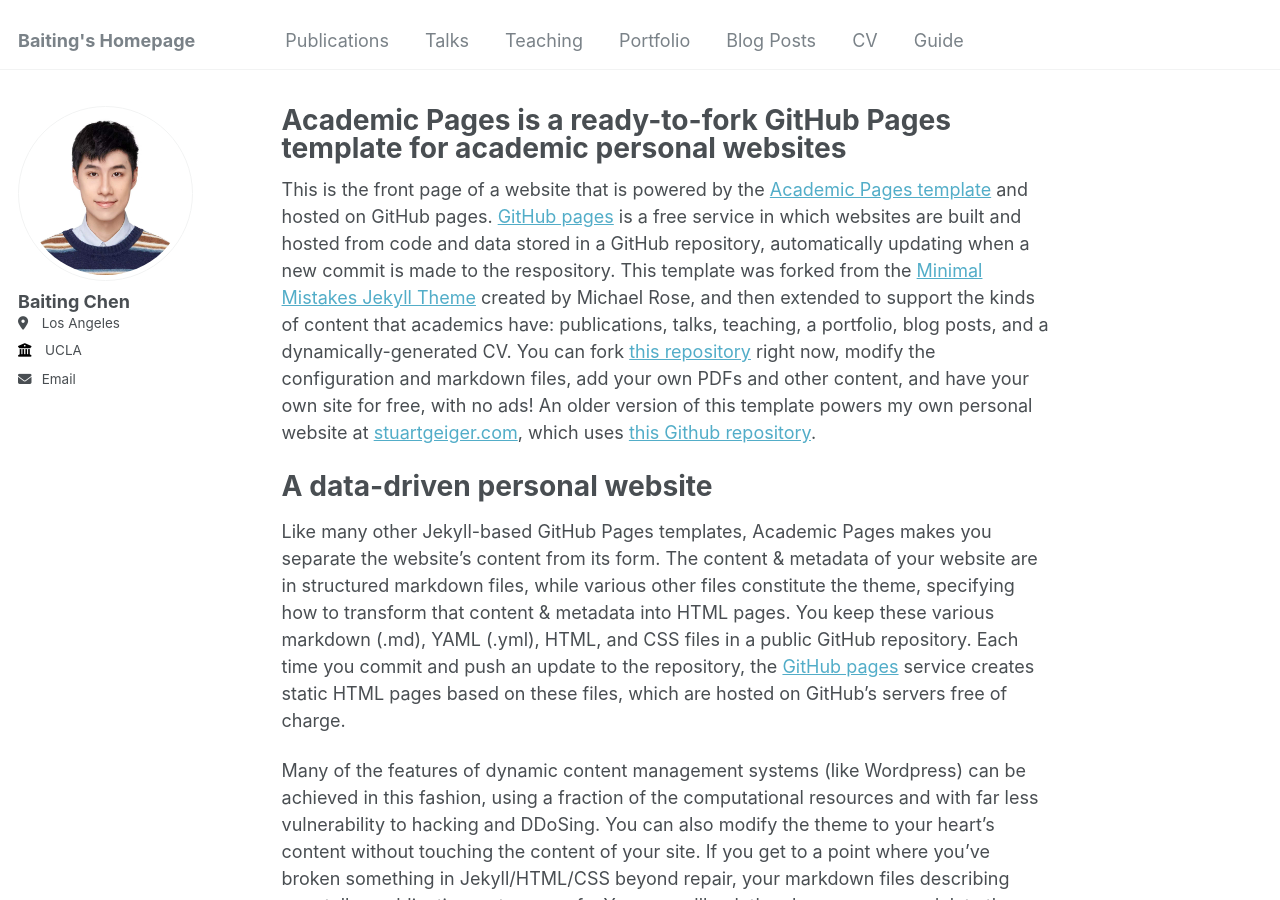
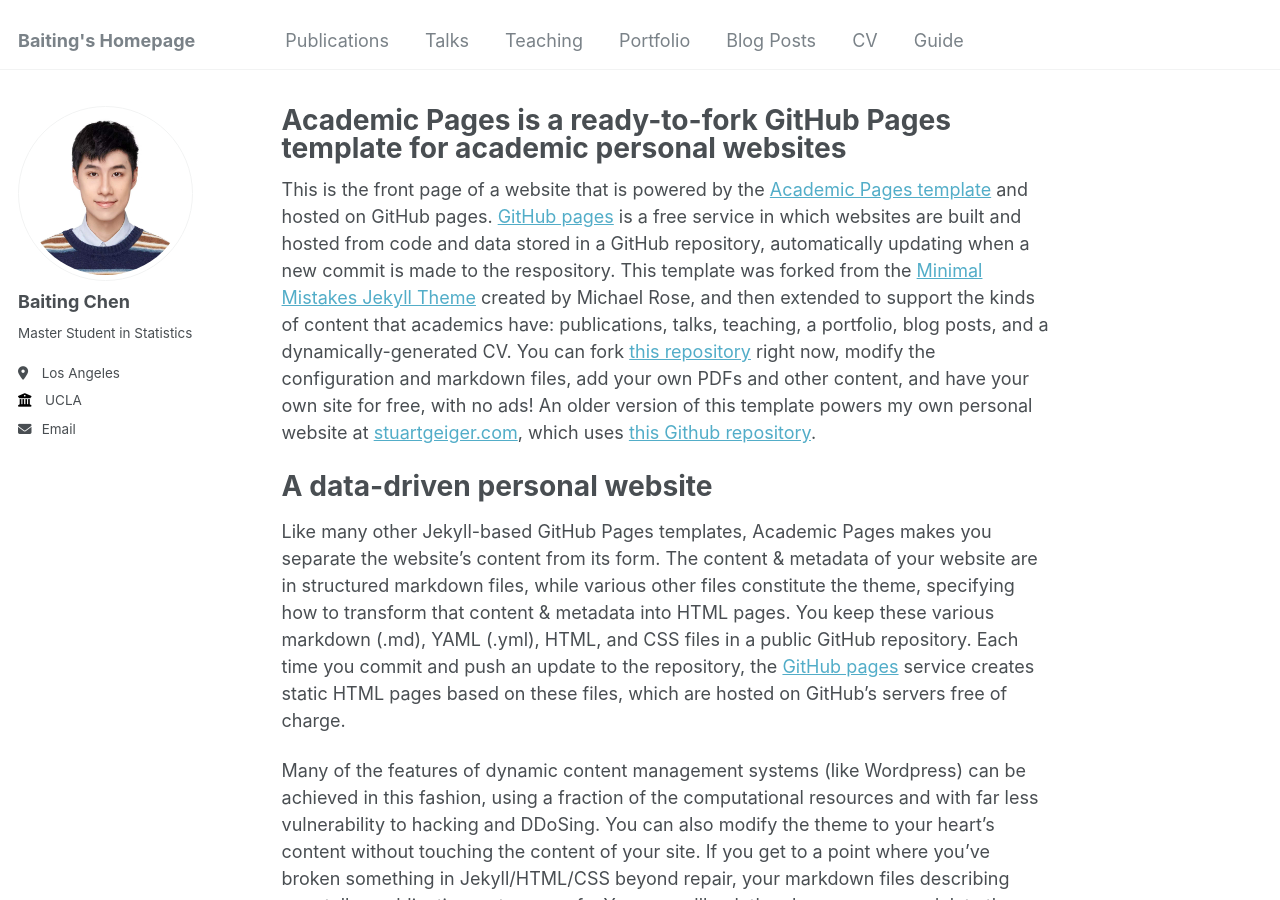
Before and after one commit to baiting0522/baiting0522.github.io, a Jekyll site: the page built from _pages/about.md, in a window 1280 px wide and 900 px high. Built offline with Jekyll 4.4.1, drawn with Linux system fonts in a browser that asks for light colours.

Commit message:
Update _config.yml

```diff
--- a/_config.yml
+++ b/_config.yml
@@ -24,7 +24,7 @@ author:
   avatar           : "Baiting Chen_photo.jpg"
   name             : "Baiting Chen"
   pronouns         : # example: "she/her"
-  bio              : #"Short biography for the left-hand sidebar"
+  bio              : "Master Student in Statistics"
   location         : "Los Angeles"
   employer         : "UCLA"
   uri              : # URL
```
